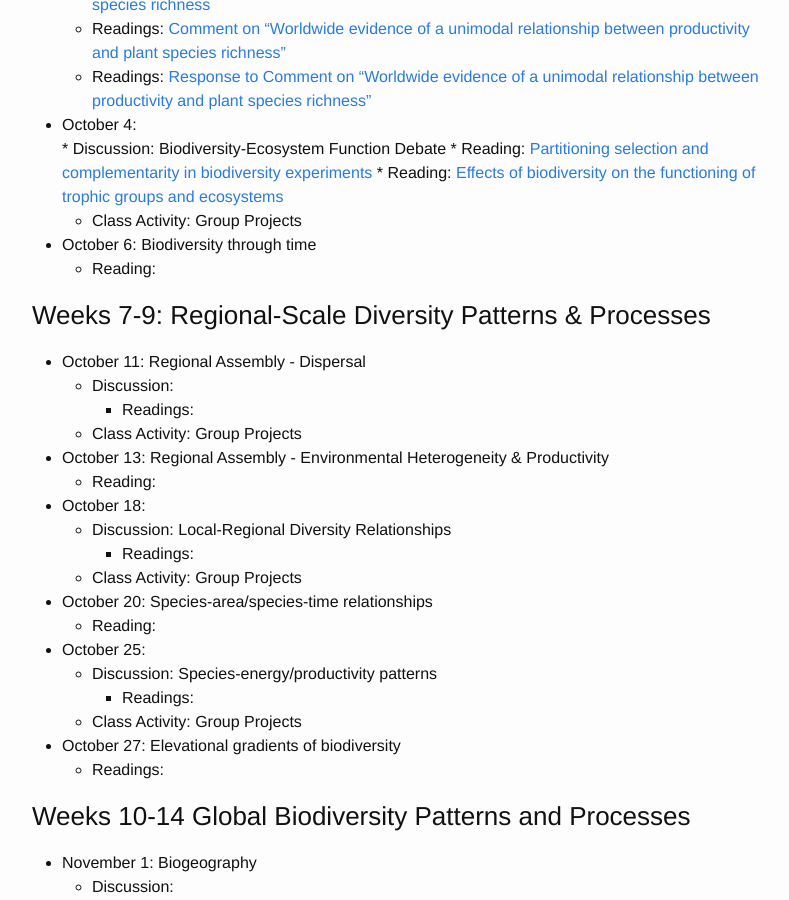
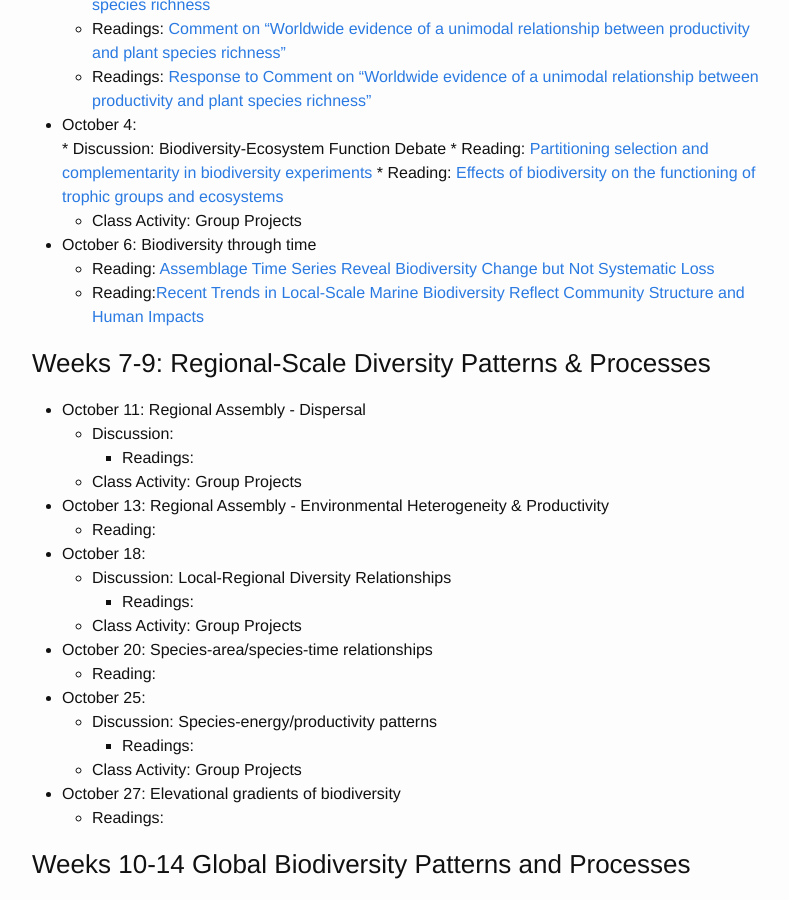
Before and after one commit to skmorgane/biodiversity-course, a Jekyll site: the page built from schedule.md, in a window 1280 px wide and 900 px high, scrolled down 4202 px. Shown: the whole window, without its empty margins (238-1027 px from the left). Built offline with Jekyll 4.4.1, drawn with Linux system fonts in a browser that asks for light colours.

Commit message:
Add temporal biodiversity papers

```diff
--- a/schedule.md
+++ b/schedule.md
@@ -135,7 +135,8 @@ Tuesdays are often a split between class activity and discussion, thus there are
     * Class Activity: Group Projects
 
 * October 6: Biodiversity through time
-    * Reading:
+    * Reading: [Assemblage Time Series Reveal Biodiversity Change but Not Systematic Loss](https://doi.org/10.1126/science.1248484)
+    * Reading:[Recent Trends in Local-Scale Marine Biodiversity Reflect Community Structure and Human Impacts](https://doi.org/10.1016/j.cub.2015.05.030)
 
 ### Weeks 7-9: Regional-Scale Diversity Patterns & Processes
 
```
